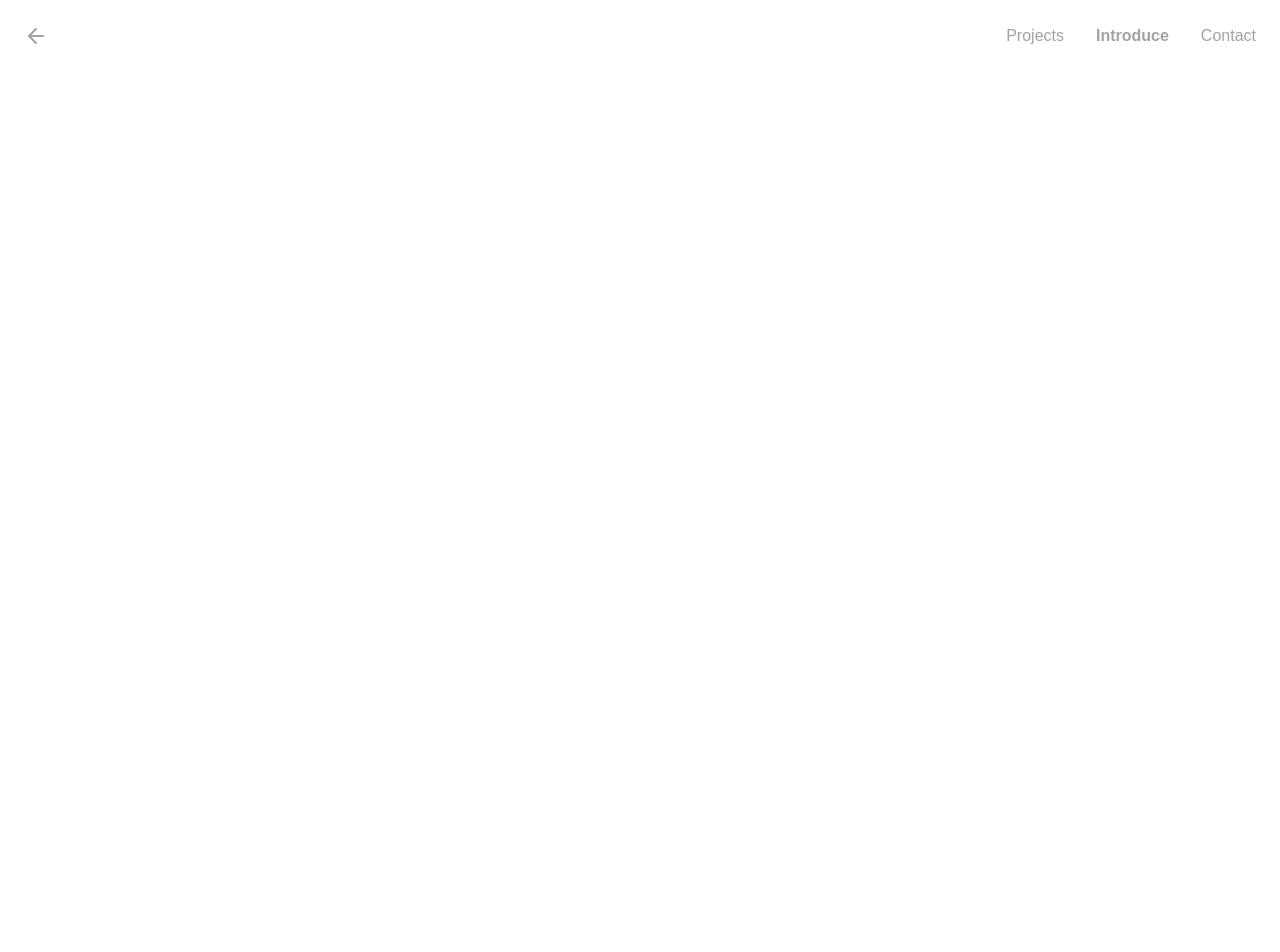
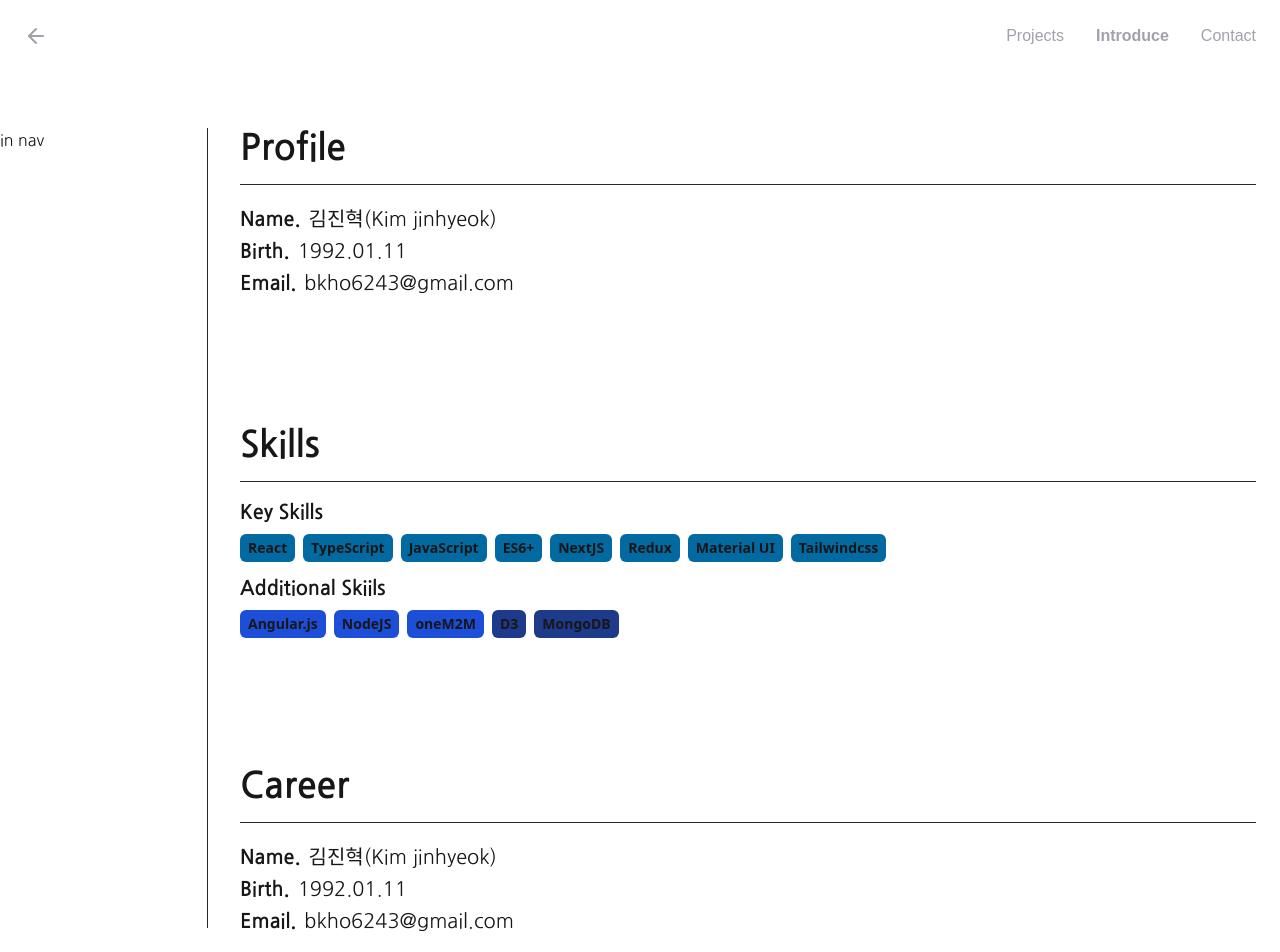
Before and after one commit to Kimjinhyeok/NextJS_Playground, a Next.js app: page /intro in a window 1280 px wide. Shown: the top 952 px of the page. Before the commit the page ends 800 px from the top, so only its background shows below. Built offline with nearby package versions, Linux system fonts and the light colour scheme.

Commit message:
Fix: Intro 페이지 일부 수정

```diff
--- a/app/intro/page.tsx
+++ b/app/intro/page.tsx
@@ -1,13 +1,92 @@
+import { Metadata } from "next";
 import { Navigation } from "../components/nav";
 import { nanumGothic } from "../fonts/font";
+import Chip from "../components/intro/chip";
 
+export const metadata:Metadata = {
+  title: "KJH | Intorduce",
+  description: 'introduce about Kimjinhyeok'
+}
 export default function Page({}) {
 
   return (
     <div className="relative pb-16">
       <Navigation />
-      <div className="px-6 pt-20 mx-auto space-y-8 max-w-7xl lg:px-8 md:space-y-16 md:pt-24 lg:pt-32 animate-fade-in-fast">
-
+      <div className="px-6 pt-20 space-y-8 md:space-y-16 md:pt-24 lg:pt-32 animate-fade-in-fast">
+        <div className={`${nanumGothic.className} relative w-full h-full flex space-x-2`}>
+          <div className="fixed left-0 h-full w-52 border-r border-zinc-800">in nav</div>
+          <div className="pl-52 flex-1 h-full flex flex-col space-y-32">
+            <div className="w-full flex-col space-y-4">
+              <h2 className="text-4xl font-bold">Profile</h2>
+              <hr className="border-zinc-800" />
+              <ul className="grid gap-1">
+                <li>
+                </li>
+                <li className="text-xl">
+                  <span className="font-semibold mr-2">Name.</span>
+                  <span>김진혁(Kim jinhyeok)</span>
+                </li>
+                <li className="text-xl">
+                  <span className="font-semibold mr-2">Birth.</span>
+                  <span>1992.01.11</span>
+                </li>
+                <li className="text-xl">
+                  <span className="font-semibold mr-2">Email.</span>
+                  <span>bkho6243@gmail.com</span>
+                </li>
+              </ul>
+            </div>
+            <div className="w-full flex-col space-y-4">
+              <h2 className="text-4xl font-bold">Skills</h2>
+              <hr className="border-zinc-800" />
+              <ul className="grid gap-3">
+                <li className="text-xl flex flex-col space-y-2">
+                  <div className="font-semibold mr-2">Key Skills</div>
+                  <div className="flex justify-start space-x-2">
+                    <Chip>React</Chip>
+                    <Chip>TypeScript</Chip>
+                    <Chip>JavaScript</Chip>
+                    <Chip>ES6+</Chip>
+                    <Chip>NextJS</Chip>
+                    <Chip>Redux</Chip>
+                    <Chip>Material UI</Chip>
+                    <Chip>Tailwindcss</Chip>
+                  </div>
+                </li>
+                <li className="text-xl flex flex-col space-y-2">
+                  <div className="font-semibold mr-2">Additional Skiils</div>
+                  <div className="flex justify-start space-x-2">
+                    <Chip level="level2">Angular.js</Chip>
+                    <Chip level="level2">NodeJS</Chip>
+                    <Chip level="level2">oneM2M</Chip>
+                    <Chip level="level3">D3</Chip>
+                    <Chip level="level3">MongoDB</Chip>
+                  </div>
+                </li>
+              </ul>
+            </div>
+            <div className="w-full flex-col space-y-4">
+              <h2 className="text-4xl font-bold">Career</h2>
+              <hr className="border-zinc-800" />
+              <ul className="grid gap-1">
+                <li>
+                </li>
+                <li className="text-xl">
+                  <span className="font-semibold mr-2">Name.</span>
+                  <span>김진혁(Kim jinhyeok)</span>
+                </li>
+                <li className="text-xl">
+                  <span className="font-semibold mr-2">Birth.</span>
+                  <span>1992.01.11</span>
+                </li>
+                <li className="text-xl">
+                  <span className="font-semibold mr-2">Email.</span>
+                  <span>bkho6243@gmail.com</span>
+                </li>
+              </ul>
+            </div>
+          </div>
+        </div>
       </div>
     </div>
   )
```
